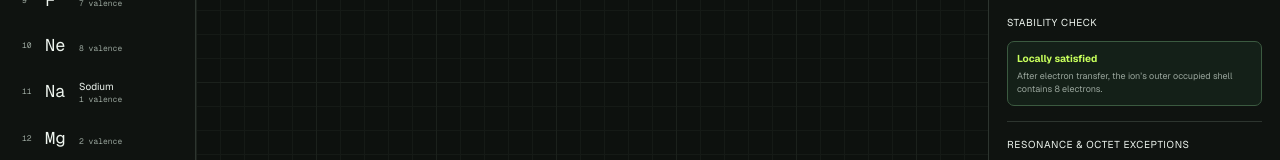
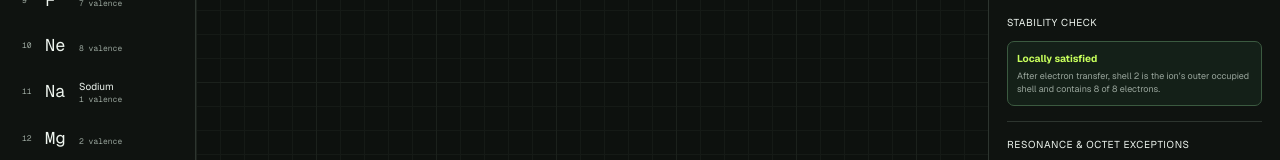
Before and after one commit to kk-spartans/electron, a Next.js app: page / in a window 1280 px wide. Shown: the part 638-798 px from the top of the page. Built offline with nearby package versions, Linux system fonts and the light colour scheme; what @exabyte-io/periodic-table.js would draw is missing.

Commit message:
Calculate ionic valence shell capacity

```diff
--- a/src/app/page.tsx
+++ b/src/app/page.tsx
@@ -651,16 +651,17 @@ function AtomLearning({atom,atoms,bonds}:{atom:AtomNode;atoms:AtomNode[];bonds:B
   else if(domains===4){geometry=lonePairs===0?"Tetrahedral":lonePairs===1?"Trigonal pyramidal":"Bent";angle=lonePairs===0?"109.5°":lonePairs===1?"about 107°":"about 104.5°";}
   else if(domains===5){geometry="Trigonal bipyramidal electron geometry";angle="90° and 120°";}
   else if(domains>=6){geometry="Octahedral electron geometry";angle="90°";}
-  const shellTarget=atom.element==="H"||atom.element==="He"?2:8;
   const ionicShells=subshellsForElectronCount(data.z-atom.charge+atom.electronOffset),outerShell=ionicShells.at(-1)?.shell??1;
   const ionicOuterCount=ionicShells.filter((subshell)=>subshell.shell===outerShell).reduce((sum,subshell)=>sum+subshell.count,0);
-  const shellCount=atom.charge!==0&&connected.some((bond)=>bond.type==="ionic")?ionicOuterCount:ownedValence+bondOrder;
+  const isIonic=atom.charge!==0&&connected.some((bond)=>bond.type==="ionic");
+  const shellCount=isIonic?ionicOuterCount:ownedValence+bondOrder;
+  const shellTarget=isIonic&&outerShell===1?2:atom.element==="H"||atom.element==="He"?2:8;
   const exception=atom.element==="H"||atom.element==="He"?"First-shell duet rule":atom.element==="Be"||atom.element==="B"?"Stable electron-deficient structures are possible":shellCount>8&&elements[atom.element].subshells.some((item)=>item.shell>=3)?"Expanded valence shell is possible for some period-3-and-beyond compounds":unpaired?"An unpaired electron makes this a radical-like arrangement":null;
   const componentIds=new Set<number>(),stack=[atom.id];
   while(stack.length){const id=stack.pop()!;if(componentIds.has(id))continue;componentIds.add(id);bonds.filter((bond)=>bond.from===id||bond.to===id).forEach((bond)=>stack.push(bond.from===id?bond.to:bond.from));}
   const counts=[...componentIds].map((id)=>atoms.find((item)=>item.id===id)!).reduce<Record<string,number>>((result,item)=>({...result,[item.element]:(result[item.element]??0)+1}),{});
   const signature=Object.keys(counts).sort().map((symbol)=>symbol+(counts[symbol]>1?counts[symbol]:"")).join("");
-  const stable=signature==="LiO2"?{tone:"good",title:"RDKit-valid superoxide",text:"The O₂⁻ unit is a radical anion. Its −1 charge and odd electron are delocalized over both oxygen atoms."}:connected.length===0?{tone:"neutral",title:"Unbonded",text:"Move the atom near compatible partners to test a structure."}:shellCount===shellTarget||Boolean(exception)?{tone:"good",title:"Locally satisfied",text:atom.charge!==0?`After electron transfer, the ion’s outer occupied shell contains ${shellCount} electrons.`:`The displayed valence shell has ${shellCount} electrons when shared electrons are counted.`}:shellCount<shellTarget?{tone:"warn",title:"Incomplete valence shell",text:`This arrangement shows ${shellCount} of the usual ${shellTarget} valence-shell electrons.`}:{tone:"warn",title:"Check this structure",text:`The displayed shell has ${shellCount} electrons, above the usual ${shellTarget}.`};
+  const stable=signature==="LiO2"?{tone:"good",title:"RDKit-valid superoxide",text:"The O₂⁻ unit is a radical anion. Its −1 charge and odd electron are delocalized over both oxygen atoms."}:connected.length===0?{tone:"neutral",title:"Unbonded",text:"Move the atom near compatible partners to test a structure."}:shellCount===shellTarget||Boolean(exception)?{tone:"good",title:"Locally satisfied",text:isIonic?`After electron transfer, shell ${outerShell} is the ion’s outer occupied shell and contains ${shellCount} of ${shellTarget} electrons.`:`The displayed valence shell has ${shellCount} electrons when shared electrons are counted.`}:shellCount<shellTarget?{tone:"warn",title:"Incomplete valence shell",text:`The actual outer occupied shell ${isIonic?`(shell ${outerShell}) `:""}contains ${shellCount} of ${shellTarget} electrons.`}:{tone:"warn",title:"Check this structure",text:`The actual outer occupied shell contains ${shellCount} electrons, above its usual capacity of ${shellTarget}.`};
   const resonance:Record<string,string>={LiO2:"Lithium superoxide is Li⁺[O₂]⁻. Lithium transfers one electron total; the −1 charge and unpaired electron are delocalized across the O–O unit. A charge drawn on one oxygen is only one resonance bookkeeping form.",O3:"Ozone is a resonance hybrid: the π bonding is delocalized, so its two O–O bonds are equivalent overall.",O2S:"Sulfur dioxide is described by resonance contributors; electron density is delocalized across both S–O bonds.",O3S:"Sulfur trioxide has three equivalent S–O bonds in its resonance description.",C6H6:"Benzene’s six π electrons are delocalized around the ring; alternating drawings are resonance contributors."};
   const molecularDipoles:Record<string,string>={CO2:"The two equal C=O bond dipoles point in opposite directions and cancel, so CO₂ is nonpolar overall.",H2O:"The bent shape prevents the O–H bond dipoles from cancelling, so water has a net dipole.",CH4:"The tetrahedral C–H bond dipoles cancel by symmetry, so methane is nonpolar overall.",H3N:"The trigonal-pyramidal shape leaves ammonia with a net dipole toward nitrogen.",O2S:"The bent shape leaves sulfur dioxide with a net molecular dipole.",O3S:"The three S–O bond dipoles cancel in trigonal-planar SO₃."};
   const polarBonds=covalent.map((bond)=>{const partner=atoms.find((item)=>item.id===(bond.from===atom.id?bond.to:bond.from))!;const difference=Math.abs(pauling(atom.element)-pauling(partner.element));return {partner,difference,toward:pauling(atom.element)>pauling(partner.element)?atom.element:partner.element};}).filter((item)=>item.difference>=0.4);
```
